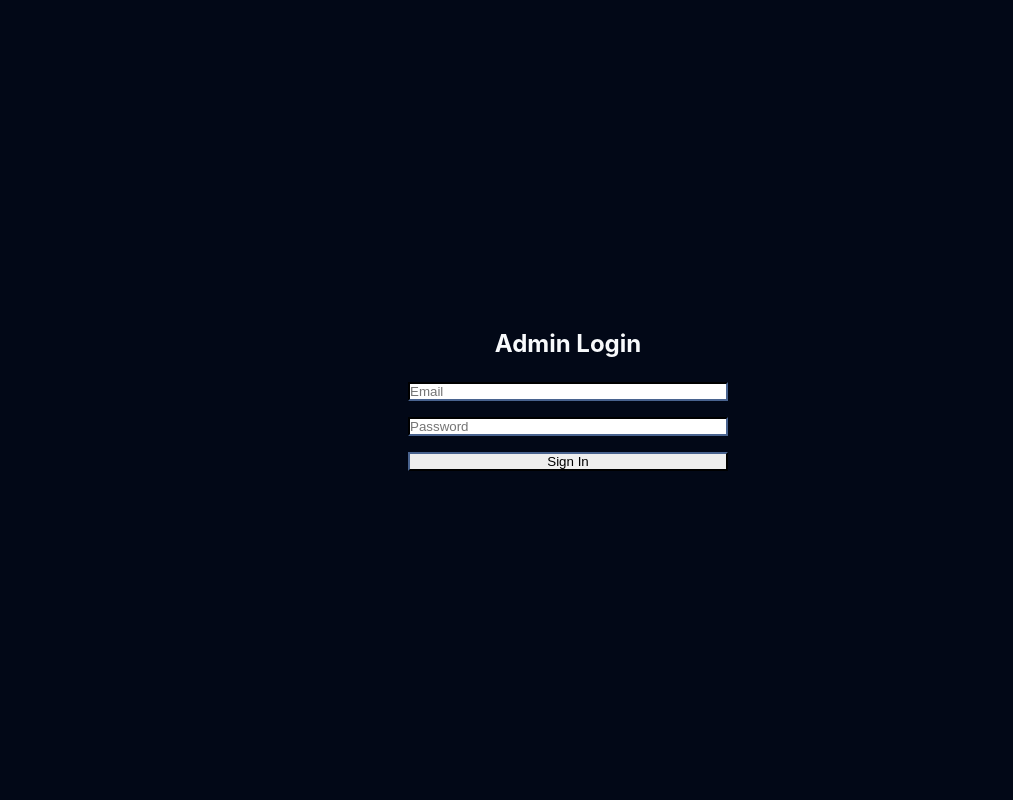
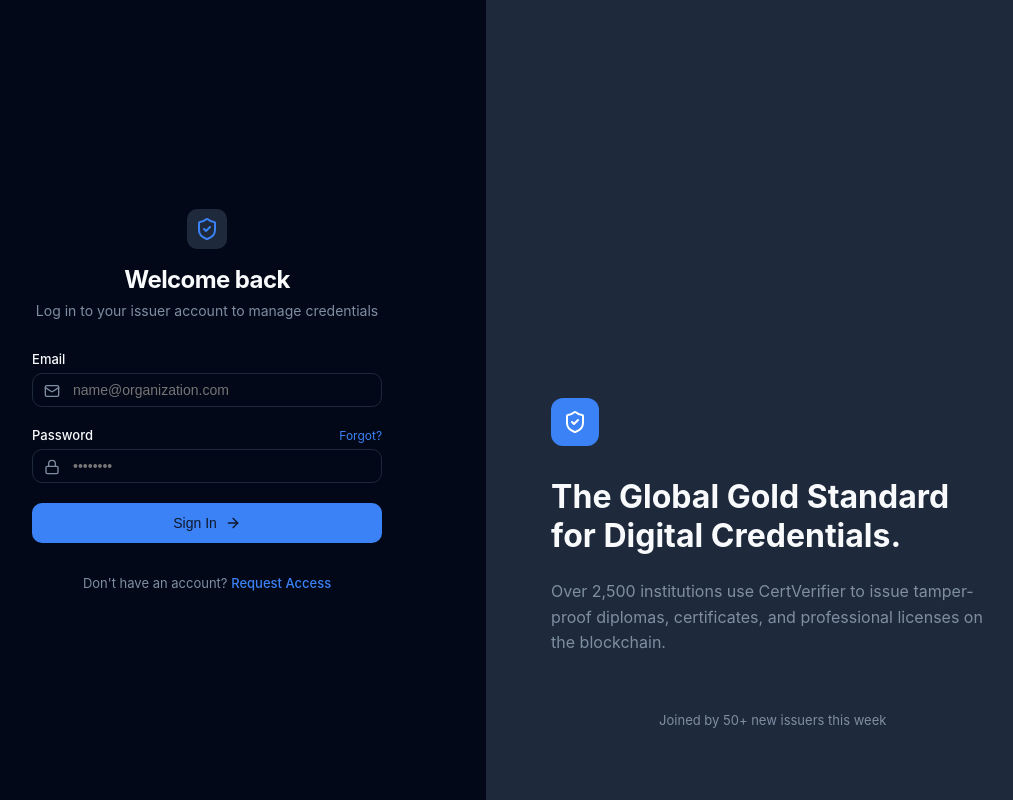
Before and after one commit to TanmoyFRu/Blockchain-Certificate-Verifier, a React app in the folder frontend/: page /login in a window 1280 px wide. Shown: the whole page, without its empty margins (72-1085 px from the left). Built offline with nearby package versions, Linux system fonts and the light colour scheme; the HTML template or start-up script is replaced by a standard one.

Commit message:
modernize login page with professional split-panel layout

```diff
--- a/frontend/src/pages/Login.jsx
+++ b/frontend/src/pages/Login.jsx
@@ -1,48 +1,123 @@
 import React, { useState } from 'react';
 import api from '../services/api';
 import { useNavigate } from 'react-router-dom';
+import { ShieldCheck, ArrowRight, Lock, Mail } from 'lucide-react';
+import { motion } from 'framer-motion';
 
 const Login = () => {
     const [email, setEmail] = useState('');
     const [password, setPassword] = useState('');
     const [error, setError] = useState('');
+    const [loading, setLoading] = useState(false);
     const navigate = useNavigate();
 
     const handleLogin = async (e) => {
         e.preventDefault();
+        setLoading(true);
+        setError('');
         try {
             const res = await api.post('/auth/login', { email, password });
             localStorage.setItem('token', res.data.access_token);
             navigate('/dashboard');
         } catch (err) {
-            setError(err.response?.data?.detail || 'Login failed');
+            setError(err.response?.data?.detail || 'Invalid credentials');
+        } finally {
+            setLoading(false);
         }
     };
 
     return (
-        <div style={{ display: 'flex', justifyContent: 'center', alignItems: 'center', height: '100vh' }}>
-            <div className="glass-card" style={{ padding: '40px', width: '400px' }}>
-                <h2 style={{ marginBottom: '24px', textAlign: 'center' }}>Admin Login</h2>
-                <form onSubmit={handleLogin} style={{ display: 'flex', flexDirection: 'column', gap: '16px' }}>
+        <div style={{ display: 'flex', minHeight: '100vh', backgroundColor: 'hsl(var(--background))' }}>
+            {/* 21st.dev Style Split Login Layout */}
+            <div style={{ flex: 1, display: 'flex', alignItems: 'center', justifyContent: 'center', padding: '2rem' }}>
+                <div style={{ width: '100%', maxWidth: '350px' }}>
+                    <div style={{ textAlign: 'center', marginBottom: '2rem' }}>
+                        <div style={{ display: 'inline-flex', alignItems: 'center', justifyContent: 'center', width: '40px', height: '40px', borderRadius: '10px', backgroundColor: 'hsl(var(--secondary))', marginBottom: '1rem' }}>
+                            <ShieldCheck style={{ color: 'hsl(var(--primary))' }} />
+                        </div>
+                        <h1 style={{ fontSize: '24px', fontWeight: 700, letterSpacing: '-0.025em' }}>Welcome back</h1>
+                        <p style={{ fontSize: '14px', color: 'hsl(var(--muted-foreground))', marginTop: '0.5rem' }}>
+                            Log in to your issuer account to manage credentials
+                        </p>
+                    </div>
+
+                    <form onSubmit={handleLogin} style={{ display: 'flex', flexDirection: 'column', gap: '1.25rem' }}>
+                        <div style={{ display: 'flex', flexDirection: 'column', gap: '0.35rem' }}>
+                            <label style={{ fontSize: '13px', fontWeight: 500 }}>Email</label>
+                            <div style={{ position: 'relative' }}>
+                                <Mail size={16} style={{ position: 'absolute', left: '0.75rem', top: '0.65rem', color: 'hsl(var(--muted-foreground))' }} />
                                 <input
                                     type="email"
-                        placeholder="Email"
-                        className="input-field"
+                                    placeholder="name@organization.com"
+                                    className="shad-input"
+                                    style={{ paddingLeft: '2.5rem' }}
                                     value={email}
                                     onChange={(e) => setEmail(e.target.value)}
                                     required
                                 />
+                            </div>
+                        </div>
+                        <div style={{ display: 'flex', flexDirection: 'column', gap: '0.35rem' }}>
+                            <div style={{ display: 'flex', justifyContent: 'space-between', alignItems: 'center' }}>
+                                <label style={{ fontSize: '13px', fontWeight: 500 }}>Password</label>
+                                <span style={{ fontSize: '12px', color: 'hsl(var(--primary))', cursor: 'pointer' }}>Forgot?</span>
+                            </div>
+                            <div style={{ position: 'relative' }}>
+                                <Lock size={16} style={{ position: 'absolute', left: '0.75rem', top: '0.65rem', color: 'hsl(var(--muted-foreground))' }} />
                                 <input
                                     type="password"
-                        placeholder="Password"
-                        className="input-field"
+                                    placeholder="••••••••"
+                                    className="shad-input"
+                                    style={{ paddingLeft: '2.5rem' }}
                                     value={password}
                                     onChange={(e) => setPassword(e.target.value)}
                                     required
                                 />
-                    {error && <p style={{ color: '#ef4444', fontSize: '14px' }}>{error}</p>}
-                    <button type="submit" className="btn-primary">Sign In</button>
+                            </div>
+                        </div>
+
+                        {error && (
+                            <div style={{ fontSize: '12px', color: '#ef4444', backgroundColor: 'rgba(239, 68, 68, 0.1)', padding: '0.5rem', borderRadius: '4px', border: '1px solid rgba(239, 68, 68, 0.2)' }}>
+                                {error}
+                            </div>
+                        )}
+
+                        <button type="submit" className="shad-btn shad-btn-primary" disabled={loading} style={{ width: '100%', height: '40px', gap: '0.5rem' }}>
+                            {loading ? 'Logging in...' : (
+                                <>Sign In <ArrowRight size={16} /></>
+                            )}
+                        </button>
                     </form>
+
+                    <p style={{ marginTop: '2rem', textAlign: 'center', fontSize: '13px', color: 'hsl(var(--muted-foreground))' }}>
+                        Don't have an account? <span style={{ color: 'hsl(var(--primary))', cursor: 'pointer', fontWeight: 500 }}>Request Access</span>
+                    </p>
+                </div>
+            </div>
+
+            {/* 21st.dev Style Decorative Side Panel */}
+            <div style={{ flex: 1.2, backgroundColor: 'hsl(var(--secondary))', padding: '4rem', display: 'flex', flexDirection: 'column', justifyContent: 'flex-end', borderLeft: '1px solid hsl(var(--border))' }}>
+                <div style={{ maxWidth: '440px' }}>
+                    <div style={{ width: '48px', height: '48px', borderRadius: '12px', backgroundColor: 'hsl(var(--primary))', display: 'flex', alignItems: 'center', justifyContent: 'center', marginBottom: '2rem', boxShadow: '0 0 20px hsla(var(--primary), 0.3)' }}>
+                        <ShieldCheck color="white" />
+                    </div>
+                    <h2 style={{ fontSize: '32px', fontWeight: 700, lineHeight: 1.2, marginBottom: '1.5rem' }}>
+                        The Global Gold Standard for Digital Credentials.
+                    </h2>
+                    <p style={{ color: 'hsl(var(--muted-foreground))', fontSize: '16px', lineHeight: 1.6 }}>
+                        Over 2,500 institutions use CertVerifier to issue tamper-proof diplomas, certificates, and professional licenses on the blockchain.
+                    </p>
+                    <div style={{ marginTop: '3rem', display: 'flex', gap: '1rem' }}>
+                        <div style={{ display: 'flex' }}>
+                            {[1, 2, 3, 4].map(i => (
+                                <div key={i} style={{ width: '32px', height: '32px', borderRadius: '50%', backgroundColor: 'hsl(var(--muted))', border: '2px solid hsl(var(--secondary))', marginLeft: i > 1 ? '-12px' : 0 }}></div>
+                            ))}
+                        </div>
+                        <p style={{ fontSize: '13px', color: 'hsl(var(--muted-foreground))', display: 'flex', alignItems: 'center' }}>
+                            Joined by 50+ new issuers this week
+                        </p>
+                    </div>
+                </div>
             </div>
         </div>
     );
```
Lines whose indentation alone changed are shown as unchanged.
